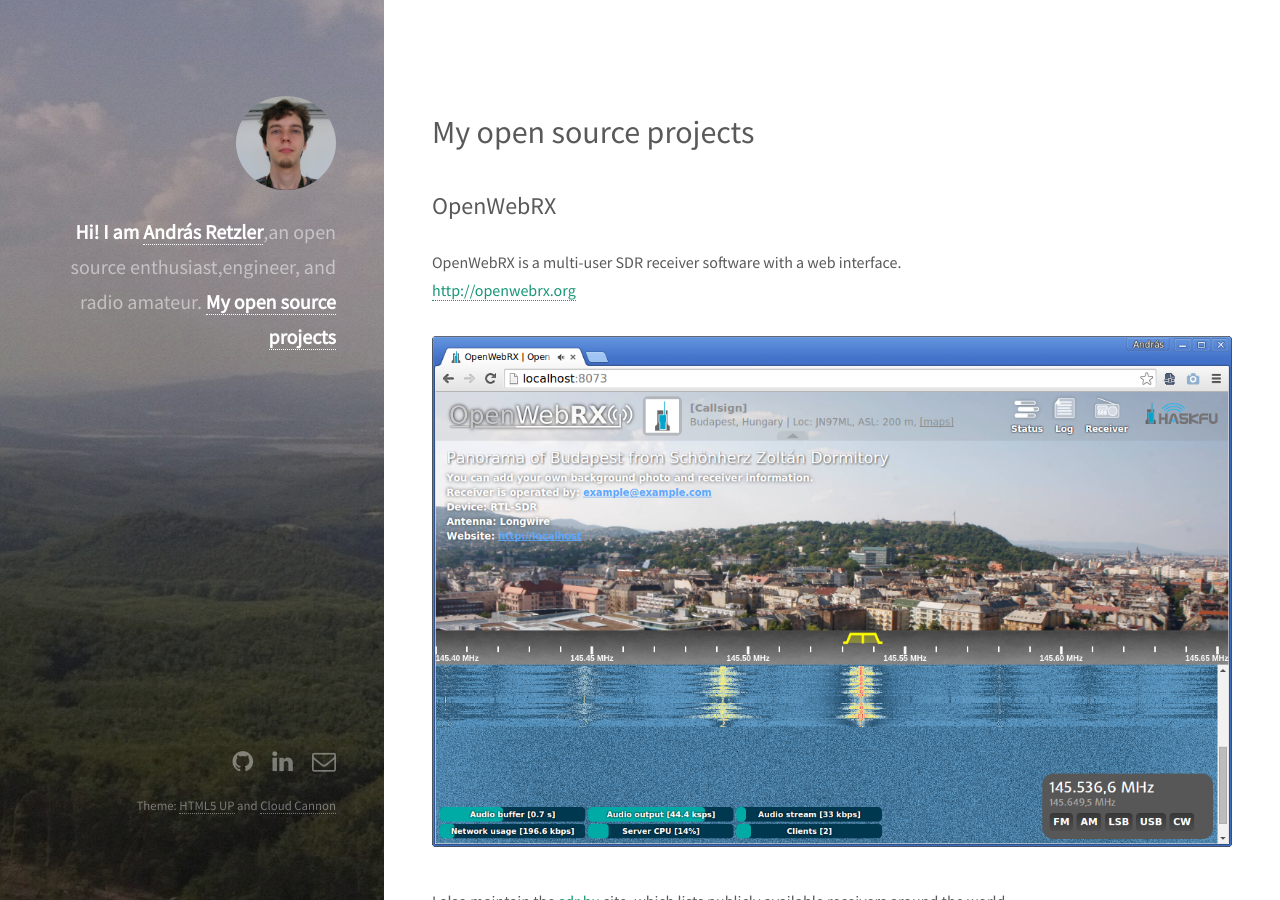
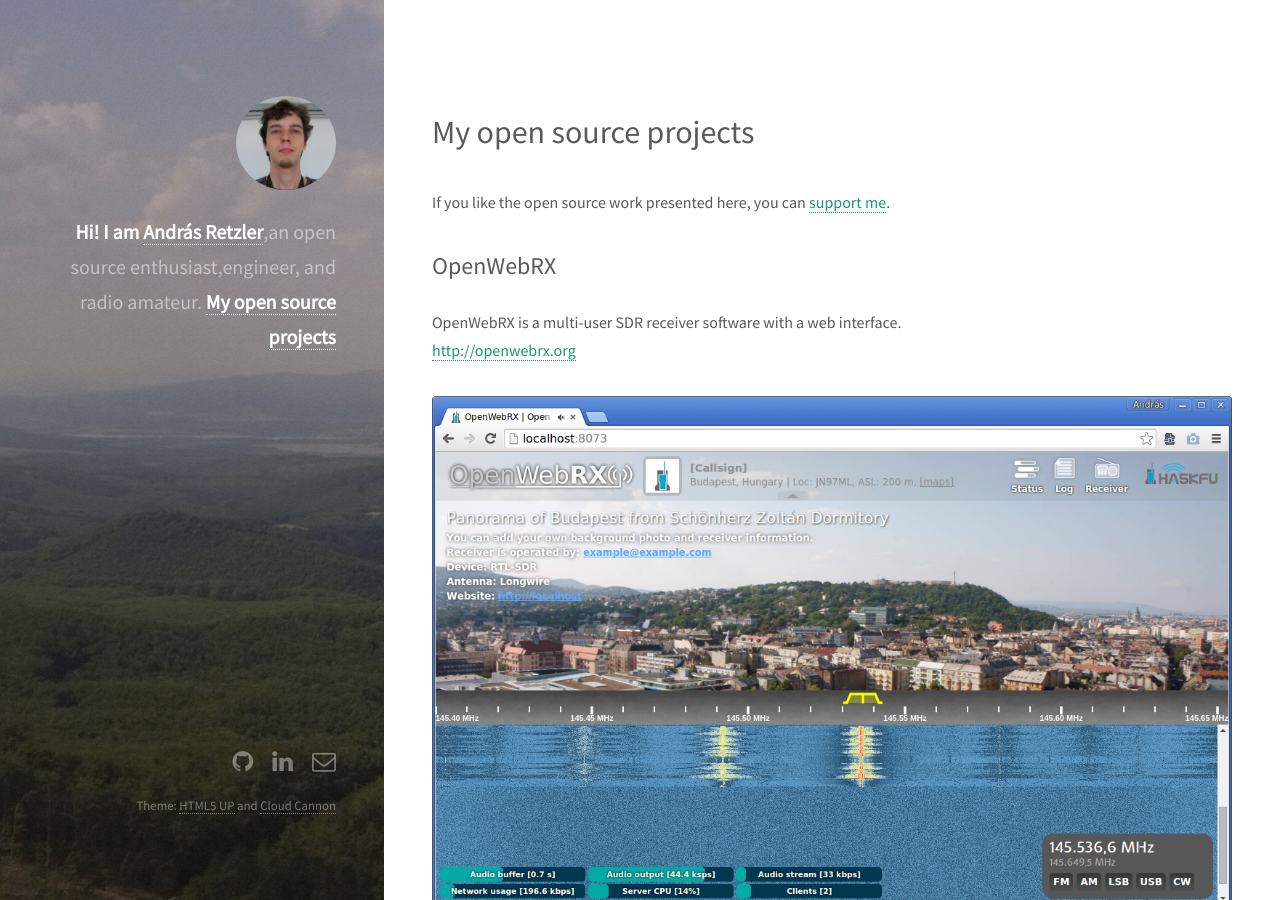
Before and after one commit to ha7ilm/ha7ilm.github.io, a Jekyll site: the page built from projects.md, in a window 1280 px wide and 900 px high. Built offline with Jekyll 4.4.1, drawn with Linux system fonts in a browser that asks for light colours.

Commit message:
Support me added to projects page.

```diff
--- a/projects.md
+++ b/projects.md
@@ -3,6 +3,8 @@
 ---
 
 # My open source projects
+
+If you like the open source work presented here, you can <a href="/support">support me</a>.
 
 ## OpenWebRX
 
```
